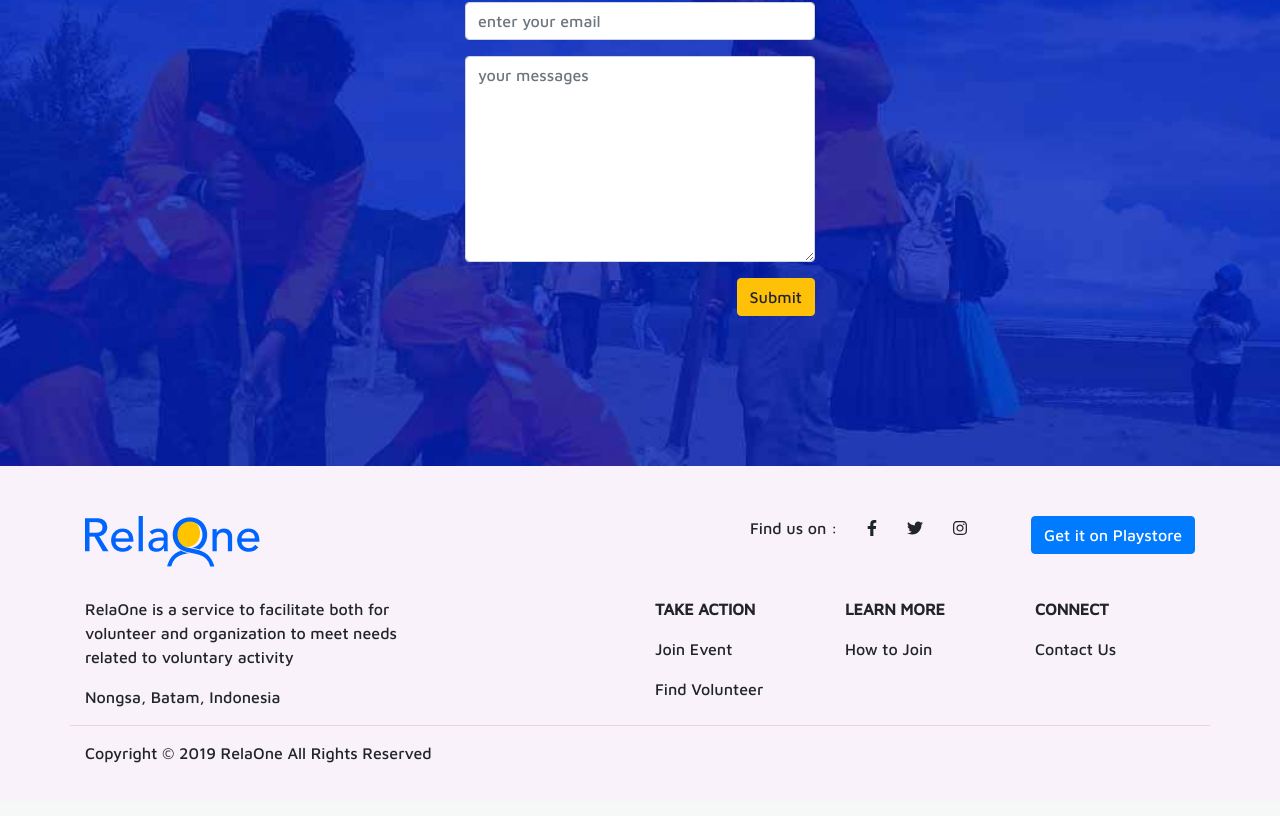
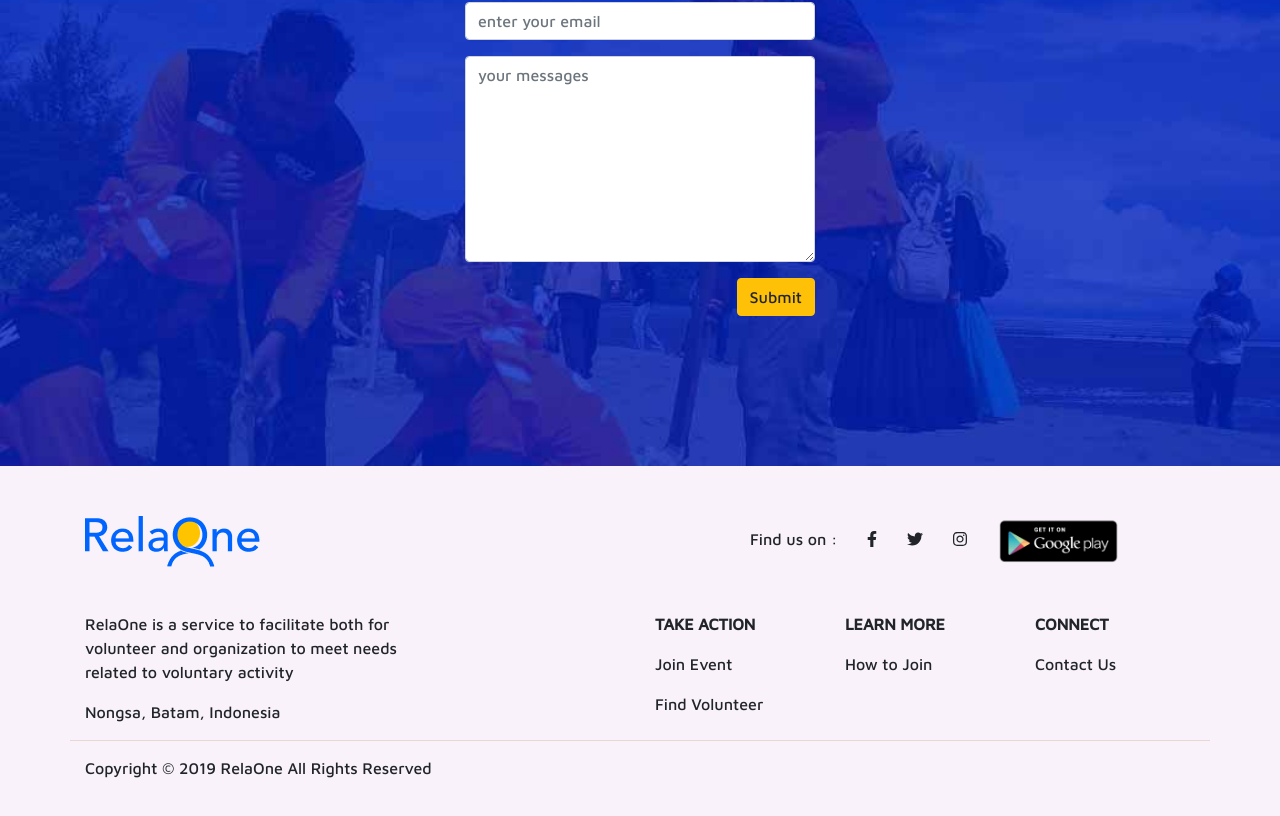
Before and after one commit to raymondleons/relaone, a React (Create React App) app: page / in a window 1280 px wide. Shown: the part 1793-2609 px from the top of the page. Built offline with nearby package versions, Linux system fonts and the light colour scheme.

Commit message:
[Binar] - change button on footer

```diff
--- a/src/assets/css/_style.scss
+++ b/src/assets/css/_style.scss
@@ -208,6 +208,11 @@ body {
     margin-left: 30px;
 }
 
+.footer-button {
+    height: 50px;
+    margin-left: 30px;
+}
+
 .footer-content {
     padding-top: 30px;
 }
--- a/src/layout/Footer.js
+++ b/src/layout/Footer.js
@@ -2,6 +2,7 @@ import React, { Component } from 'react';
 import '../assets/css/_style.scss';
 import bluelogo from '../assets/images/blue-logo.png';
 import { Link, animateScroll as scroll } from "react-scroll";
+import playstorebutton from '../assets/images/get-it-on-the-google-play-store-button.png';
 import {
     Container,
     Row,
@@ -28,7 +29,7 @@ class Footer extends Component {
                       <FontAwesomeIcon className="footer-socmed-icon" icon={['fab', 'facebook-f']}/>
                       <FontAwesomeIcon className="footer-socmed-icon" icon={['fab', 'twitter']}/>
                       <FontAwesomeIcon className="footer-socmed-icon" icon={['fab', 'instagram']}/>
-                      <Button className="footer-socmed-icon" color="primary">Get it on Playstore</Button>
+                      <a><img className="footer-button" src={playstorebutton} alt="get it on playstore"/></a>
                     </p>
                   </div>
                 </Col>
```
